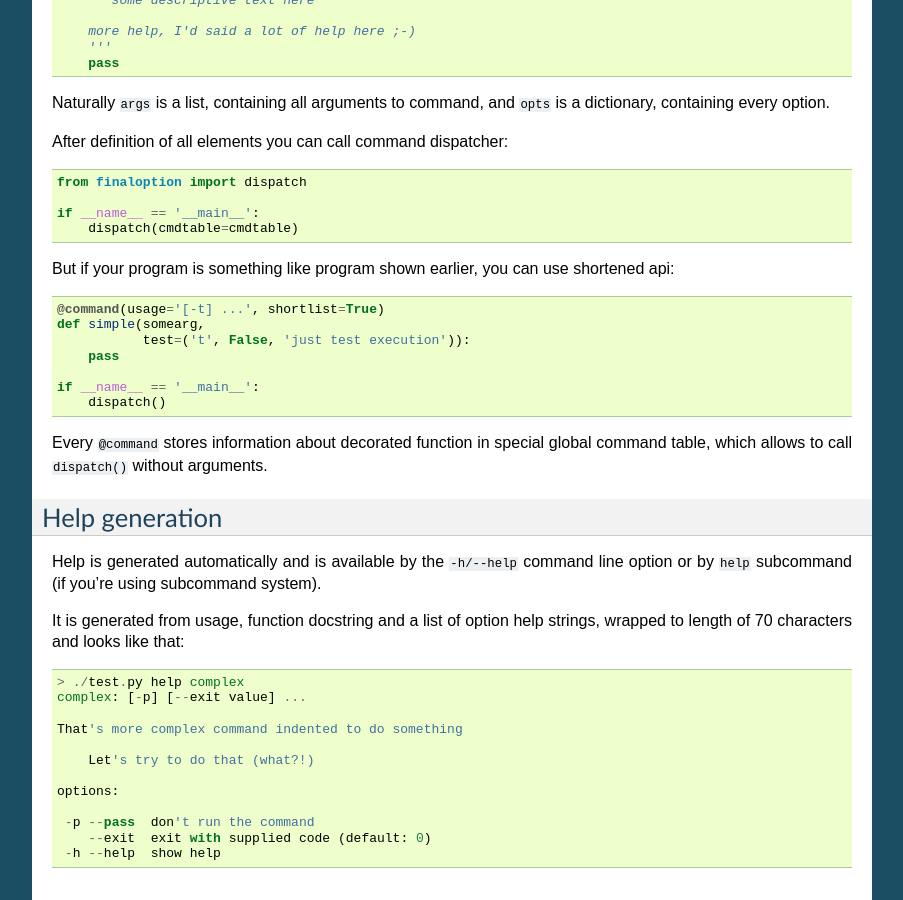
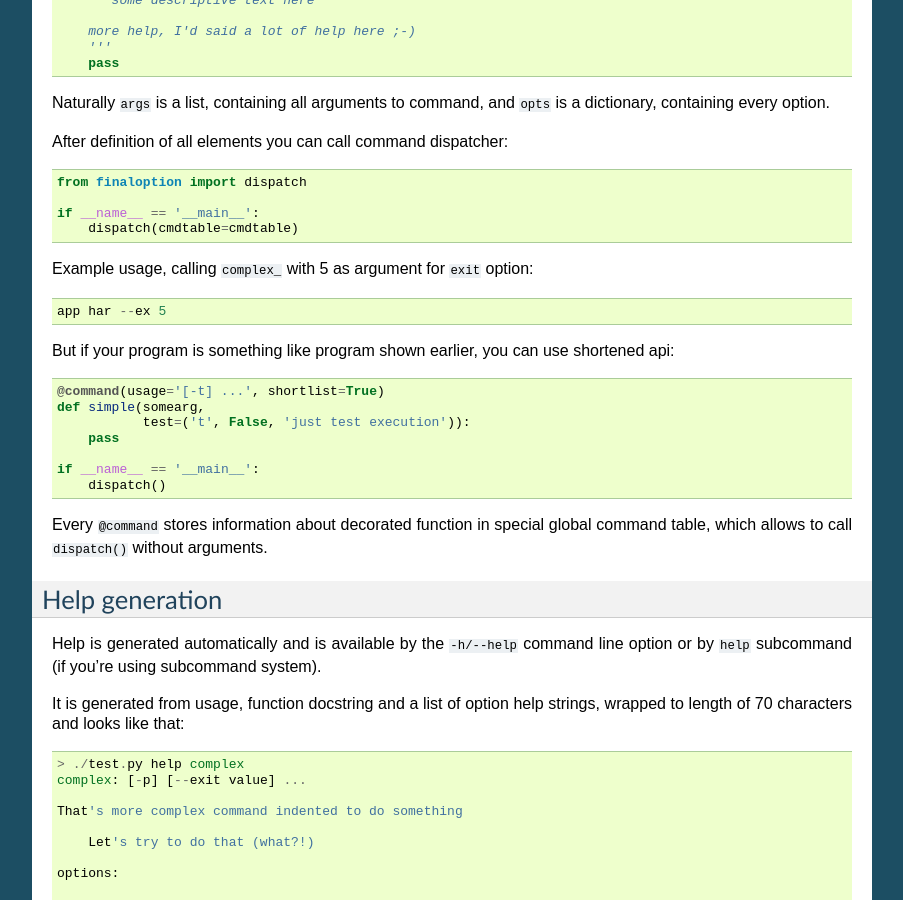
Before and after one commit to piranha/opster, a Sphinx documentation site: the page built from docs/overview.rst, in a window 1280 px wide and 900 px high, scrolled down 1629 px. Shown: the whole window, without its empty margins (198-1101 px from the left). Built offline with Sphinx 7.4.7, drawn with Linux system fonts in a browser that asks for light colours; the version number could not be read and is left out.

Commit message:
simple example of usage for subcommands

```diff
--- a/docs/overview.rst
+++ b/docs/overview.rst
@@ -107,6 +107,10 @@ After definition of all elements you can call command dispatcher::
   if __name__ == '__main__':
       dispatch(cmdtable=cmdtable)
 
+Example usage, calling ``complex_`` with 5 as argument for ``exit`` option::
+
+  app har --ex 5
+
 But if your program is something like program shown earlier, you can use
 shortened api::
 
```
